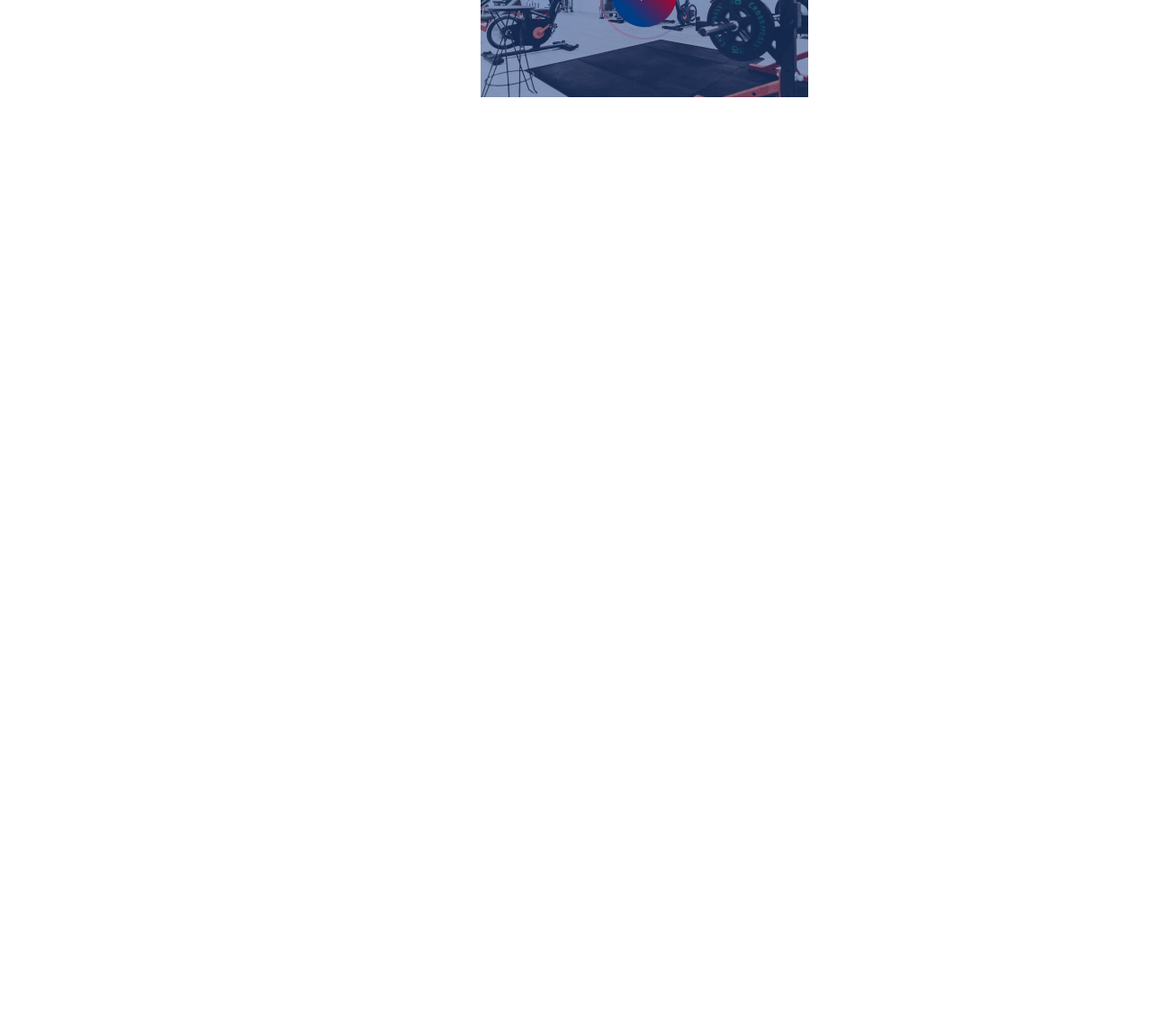
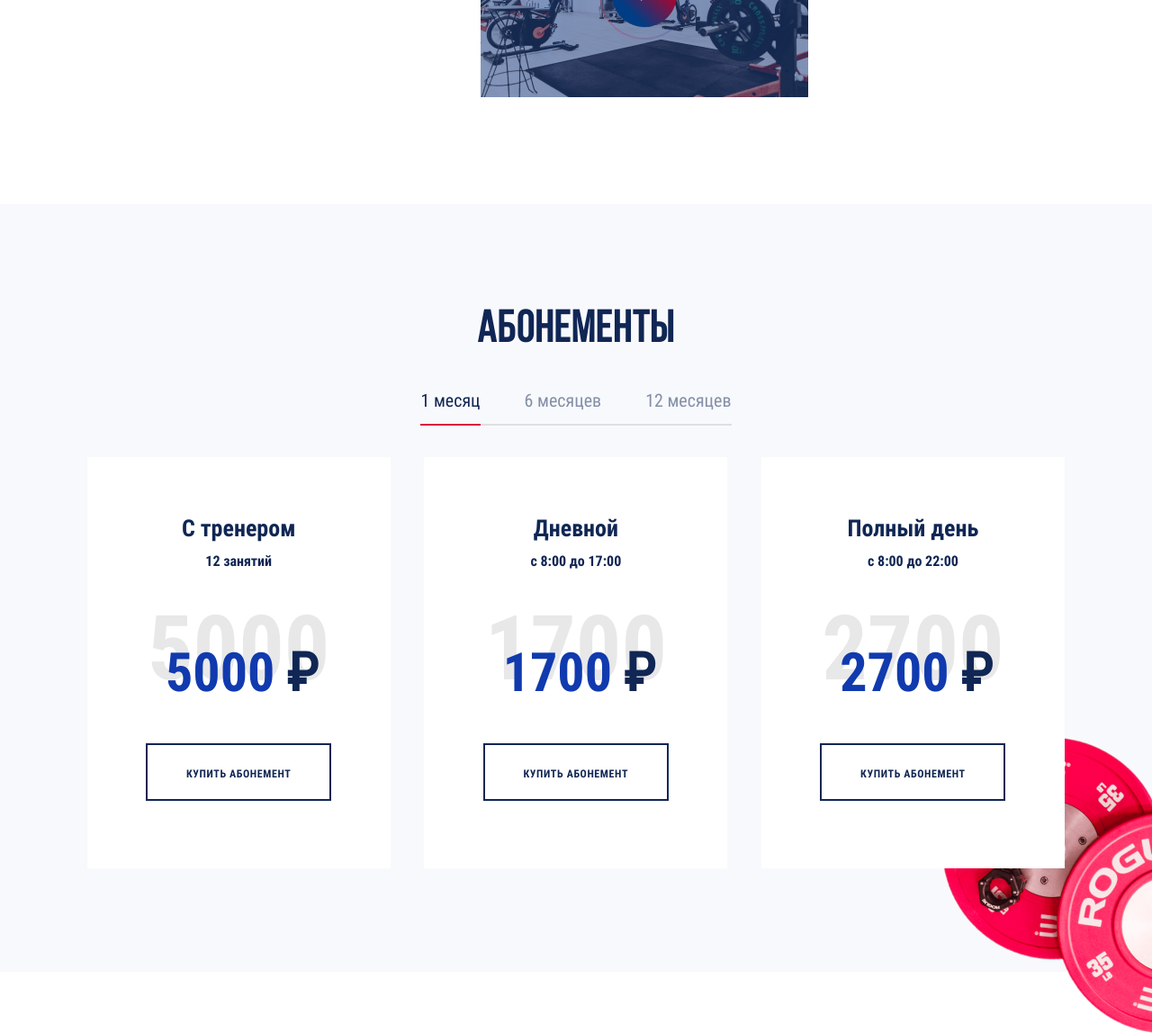
Before and after one commit to GaisinMD/Fitness, a plain HTML site: page build/index.html in a window 1280 px wide. Shown: the part 1256-2404 px from the top of the page at 90% size. Before the commit the page ends 1483 px from the top, so only its background shows below. Drawn offline with nearby package versions, Linux system fonts and the light colour scheme; files whose address does not match are found by name.

Commit message:
Абонементы - desktop

```diff
--- a/build/index.html
+++ b/build/index.html
@@ -64,6 +64,63 @@
       </picture>
       <div class="gym__video"></div>
     </section>
+
+    <div class="subscription-wrapper">
+      <section class="subscription">
+        <h2>Абонементы</h2>
+        <fieldset class="subscription__time">
+          <input class="visually-hidden" id="time-1" type="radio" name="time" checked="">
+          <label for="time-1">1 месяц</label>
+          <input class="visually-hidden" id="time-6" type="radio" name="time">
+          <label for="time-6">6 месяцев</label>
+          <input class="visually-hidden" id="time-12" type="radio" name="time">
+          <label for="time-12">12 месяцев</label>
+        </fieldset>
+        <ul class="subscription__list">
+          <li class="subscription__item item-subcription">
+            <article>
+              <h3>С тренером</h3>
+              <p class="item-subcription__time">12 занятий</p>
+              <div class="item-subcription__price-block">
+                <p class="item-subcription__price-shadow">5000</p>
+                <p class="item-subcription__price">
+                  <span class="item-subcription__price-numeric">5000</span><span class="item-subcription__price-currenсy">₽</span>
+                </p>
+              </div>
+              <a href="#" class="button item-subcription__button">Купить абонемент</a>
+            </article>
+          </li>
+          <li class="subscription__item item-subcription">
+            <article>
+              <h3>Дневной</h3>
+              <p class="item-subcription__time">с 8:00 до 17:00</p>
+              <div class="item-subcription__price-block">
+                <p class="item-subcription__price-shadow">1700</p>
+                <p class="item-subcription__price">
+                  <span class="item-subcription__price-numeric">1700</span><span class="item-subcription__price-currenсy">₽</span>
+                </p>
+              </div>
+              <a href="#" class="button item-subcription__button">Купить абонемент</a>
+            </article>
+          </li>
+          <li class="subscription__item item-subcription">
+            <article>
+              <h3>Полный день</h3>
+              <p class="item-subcription__time">с 8:00 до 22:00</p>
+              <div class="item-subcription__price-block">
+                <p class="item-subcription__price-shadow">2700</p>
+                <p class="item-subcription__price">
+                  <span class="item-subcription__price-numeric">2700</span><span class="item-subcription__price-currenсy">₽</span>
+                </p>
+              </div>
+              <a href="#" class="button item-subcription__button">Купить абонемент</a>
+            </article>
+          </li>
+
+        </ul>
+
+      </section>
+    </div>
   </main>
 
   <footer>
--- a/source/sass/abstracts/variables.scss
+++ b/source/sass/abstracts/variables.scss
@@ -9,6 +9,7 @@ $white: #ffffff;
 $blue: #103aae;
 $medium-blue: #1c3374;
 $dark-blue: #102654;
-$light-grey: #f8f9fc;
+$light-gray: #f8f9fc;
+$gray: #e8e8e8;
 $scarlet: #ed0233;
 $dark: #030a1a;
--- /dev/null
+++ b/source/sass/blocks/item-subcription.scss
@@ -0,0 +1,84 @@
+.item-subcription {
+  background-color: $white;
+  border: 7px solid $white;
+  margin-right: 3.44%;
+  padding-top: 58px;
+  padding-bottom: 68px;
+  width: 31.03%;
+  min-width: 320px;
+}
+
+.item-subcription:nth-of-type(3n) {
+  margin-right: 0;
+}
+
+.item-subcription article {
+  display: flex;
+  flex-direction: column;
+}
+
+.item-subcription h3 {
+  @include margin-auto;
+  font-size: 26px;
+  line-height: 29px;
+  margin-top: 0;
+  margin-bottom: 10px;
+}
+
+.item-subcription__time {
+  @include margin-auto;
+  font-size: 16px;
+  line-height: 24px;
+  margin-top: 0;
+  margin-bottom: 10px;
+}
+
+.item-subcription__price-block {
+  @include margin-auto;
+  position: relative;
+  margin-bottom: 30px;
+}
+
+.item-subcription__price-shadow {
+  font-size: 100px;
+  line-height: 150px;
+  color: $gray;
+  margin-top: 0;
+  margin-bottom: 0;
+}
+
+.item-subcription__price {
+  font-size: 60px;
+  line-height: 90px;
+  position: absolute;
+  bottom: 3px;
+  left: 20px;
+  margin-top: 0;
+  margin-bottom: 0;
+}
+
+.item-subcription__price-numeric {
+  color: $blue;
+  margin-right: 13px;
+}
+
+.item-subcription__button {
+  @include margin-auto;
+  border: 2px solid $dark-blue;
+  padding-top: 25px;
+  width: 206px;
+  min-height: 64px;
+}
+
+///
+.item-subcription:hover {
+  border-image: linear-gradient(to bottom right, #d10a42 0%, #00359f 100%);
+  border-image-slice: 1;
+}
+
+.item-subcription:hover .item-subcription__button {
+  color: $white;
+  border: none;
+  background-image: linear-gradient(to bottom right, #d10a42 0%, #00359f 100%);
+}
+///
--- /dev/null
+++ b/source/sass/blocks/subscription-wrapper.scss
@@ -0,0 +1,3 @@
+.subscription-wrapper {
+  background-color: $light-gray;
+}
--- /dev/null
+++ b/source/sass/blocks/subscription.scss
@@ -0,0 +1,102 @@
+.subscription {
+  @include margin-auto;
+  position: relative;
+  display: flex;
+  flex-direction: column;
+  margin-bottom: 230px;
+  padding-top: 75px;
+  padding-bottom: 115px;
+  width: 84.91%;
+  max-width: 1160px;
+  min-width: 1000px;
+}
+
+.subscription::before {
+  content: "";
+  position: absolute;
+  right: -105px;
+  bottom: -150px;
+  width: 287px;
+  height: 494px;
+  background-image: url("../img/disks.png");
+}
+
+.subscription h2 {
+  @include margin-auto;
+  @include bebas;
+  font-size: 49px;
+  line-height: 49px;
+  letter-spacing: 0.03em;
+  color: $dark-blue;
+  margin-bottom: 38px;
+}
+
+///
+.subscription__time {
+  @include margin-auto;
+  position: relative;
+  padding: 0;
+  border: none;
+  margin-bottom: 35px;
+  padding-bottom: 13px;
+}
+
+.subscription__time::after {
+  content: "";
+  position: absolute;
+  left: 0;
+  bottom: 0;
+  width: 100%;
+  height: 2px;
+  background-color: rgba(120, 120, 120, 0.2);
+}
+
+.subscription__time label {
+  @include roboto-condensed(400);
+  position: relative;
+  font-size: 20px;
+  line-height: 30px;
+  color: rgba(16, 38, 84, 0.5);
+  margin-right: 45px;
+  padding-bottom: 13px;
+}
+
+.subscription__time label:last-of-type {
+  margin-right: 0;
+}
+
+.subscription__time label::after {
+  content: "";
+  position: absolute;
+  left: 0;
+  bottom: -3px;
+  width: 100%;
+  height: 2px;
+  background-color: transparent;
+}
+
+.subscription__time label:hover {
+  opacity: 0.5;
+}
+
+.subscription__time label:hover::after {
+  background-color: $blue;
+}
+
+.subscription__time input:checked + label {
+  color: $dark-blue;
+}
+
+.subscription__time input:checked + label::after {
+  background-color: $scarlet;
+}
+////
+
+.subscription__list {
+  @include roboto-condensed(700);
+  @include zero-list;
+  display: flex;
+  width: 100%;
+  color: $dark-blue;
+  z-index: 1;
+}
--- a/source/sass/style.scss
+++ b/source/sass/style.scss
@@ -14,3 +14,6 @@
 @import "blocks/header";
 @import "blocks/main-block";
 @import "blocks/gym";
+@import "blocks/subscription-wrapper";
+@import "blocks/subscription";
+@import "blocks/item-subcription";
```
Also changed, not shown: source/index.html (+60 -0 lines), build/css/style.min.css, 1 other file. Lines whose indentation alone changed are shown as unchanged.
